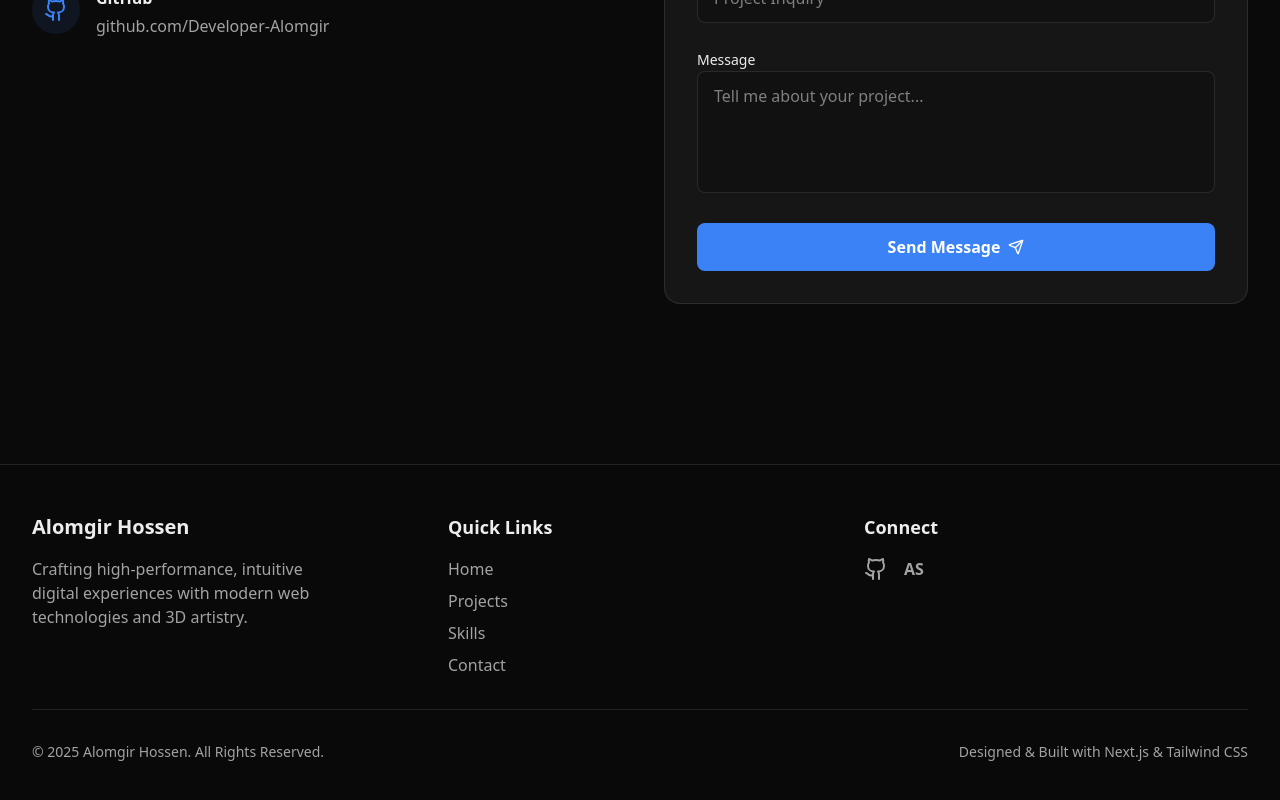
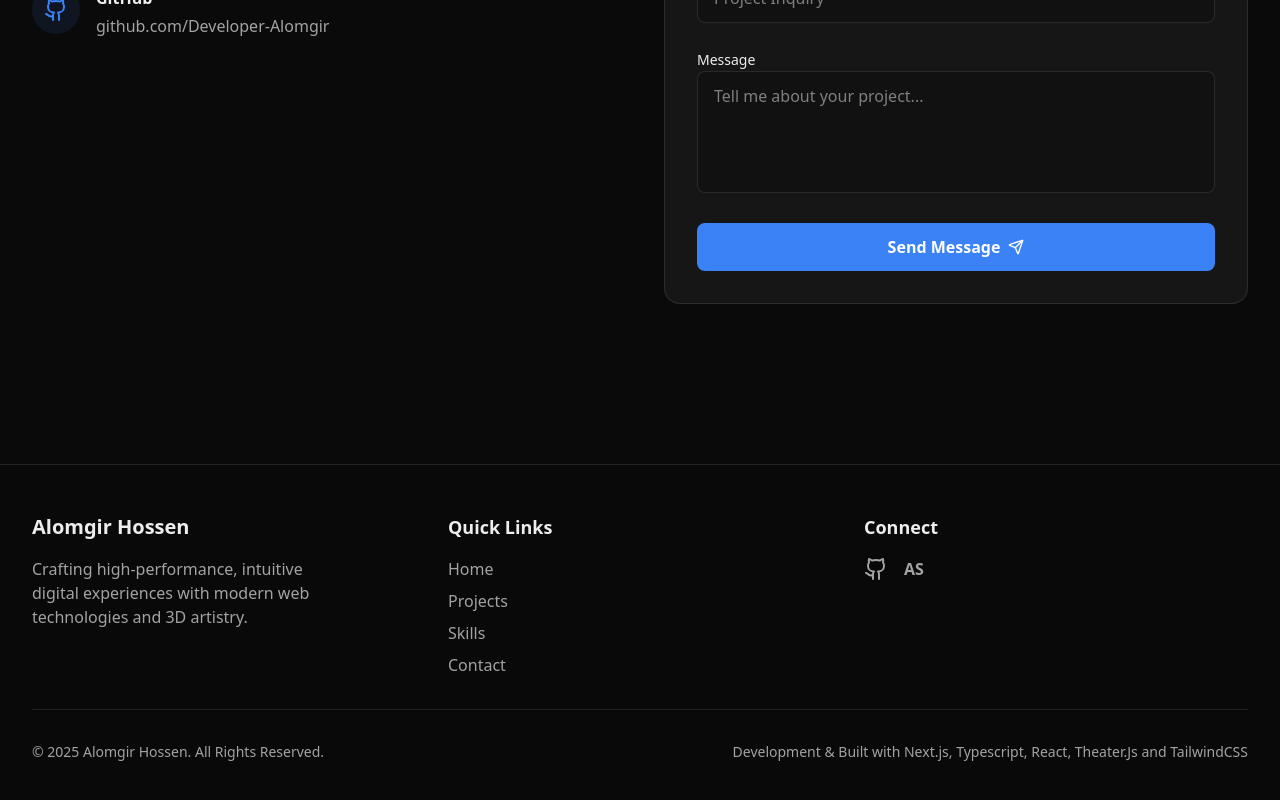
Before and after one commit to Developer-Alomgir/alomgir, a Next.js app: page / in a window 1280 px wide. Shown: the part 4164-4964 px from the top of the page. Built offline with nearby package versions, Linux system fonts and the light colour scheme.

Commit message:
Update Footer.tsx

```diff
--- a/src/components/layout/Footer.tsx
+++ b/src/components/layout/Footer.tsx
@@ -43,7 +43,7 @@ export function Footer() {
 
                 <div className="border-t border-white/10 pt-8 flex flex-col md:flex-row justify-between items-center text-sm text-muted-foreground">
                     <p>© {new Date().getFullYear()} Alomgir Hossen. All Rights Reserved.</p>
-                    <p>Designed & Built with Next.js & Tailwind CSS</p>
+                    <p>Development & Built with Next.js, Typescript, React, Theater.Js and TailwindCSS</p>
                 </div>
             </div>
         </footer>
```
